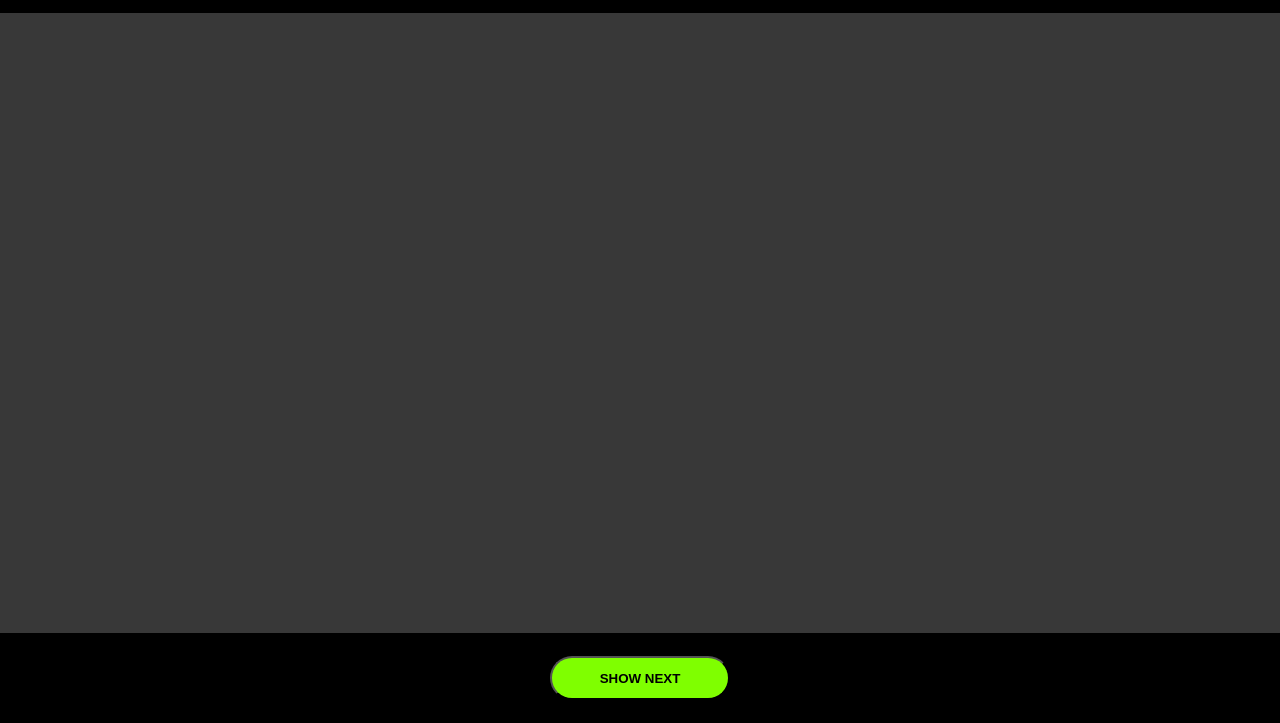
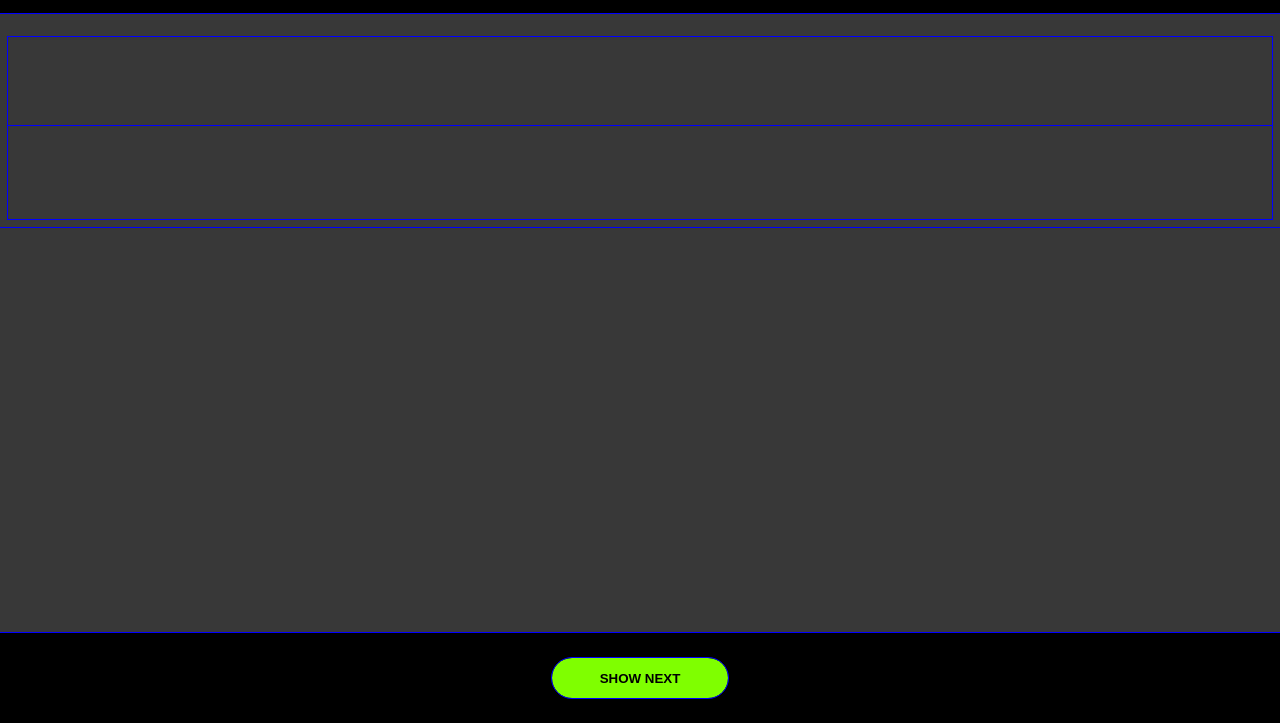
Before and after one commit to Luxa23/RickAndMortyDeluxe, a plain HTML site: page index.html in a window 1280 px wide. Shown: the part 77-800 px from the top of the page. Drawn offline with Linux system fonts and the light colour scheme.

Commit message:
Make backup commit

```diff
--- a/styles/base.css
+++ b/styles/base.css
@@ -1,16 +1,25 @@
 * {
   box-sizing: border-box;
-  _outline: 1px solid blue;
+  outline: 1px solid blue;
 }
 
 :root {
   --nav-height: 90px;
+  background-color: rgb(56, 56, 56);
 }
 
-body {
-  display: flex;
-  flex-direction: column;
+main {
+  display: grid;
+  grid-template-rows: 5.5rem 1fr 5.9rem;
+  _height: 99vh;
+  _display: flex;
+  _flex-direction: column;
   font-family: sans-serif;
-  background-color: rgb(56, 56, 56);
   margin-top: calc(var(--nav-height) + 1.5rem);
 }
+
+/* main {
+  padding: 1.5rem 1rem 1rem;
+  display: grid;
+  height: calc(100vh - 5rem - 5rem);
+} */
--- a/styles/nav.css
+++ b/styles/nav.css
@@ -28,6 +28,7 @@
   background-color: chartreuse;
   color: black;
   border-radius: 50px;
+  border-style: none;
   _border: 3px solid hotpink;
   padding: 0.8rem 3rem;
   font-weight: bold;
```
